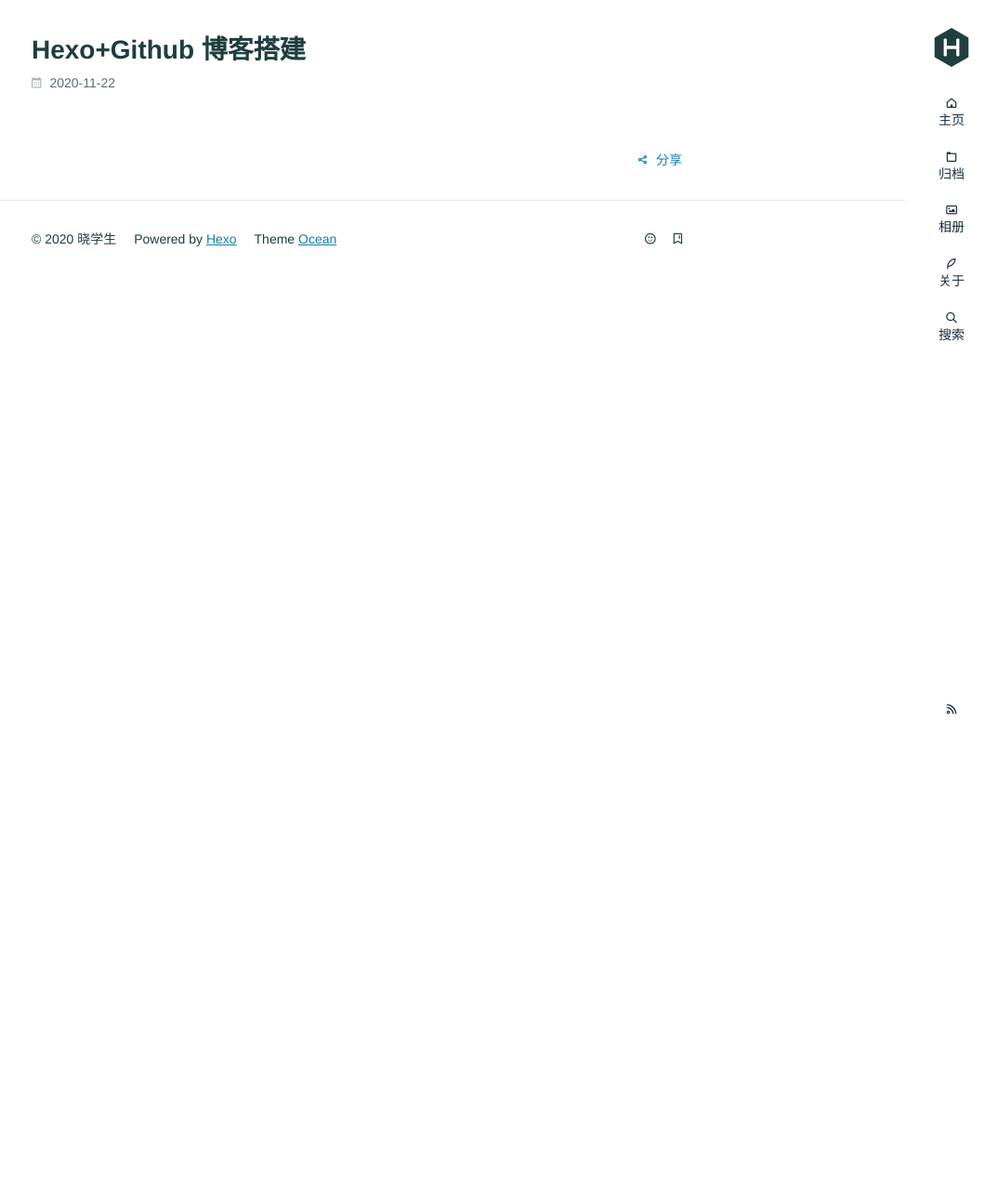
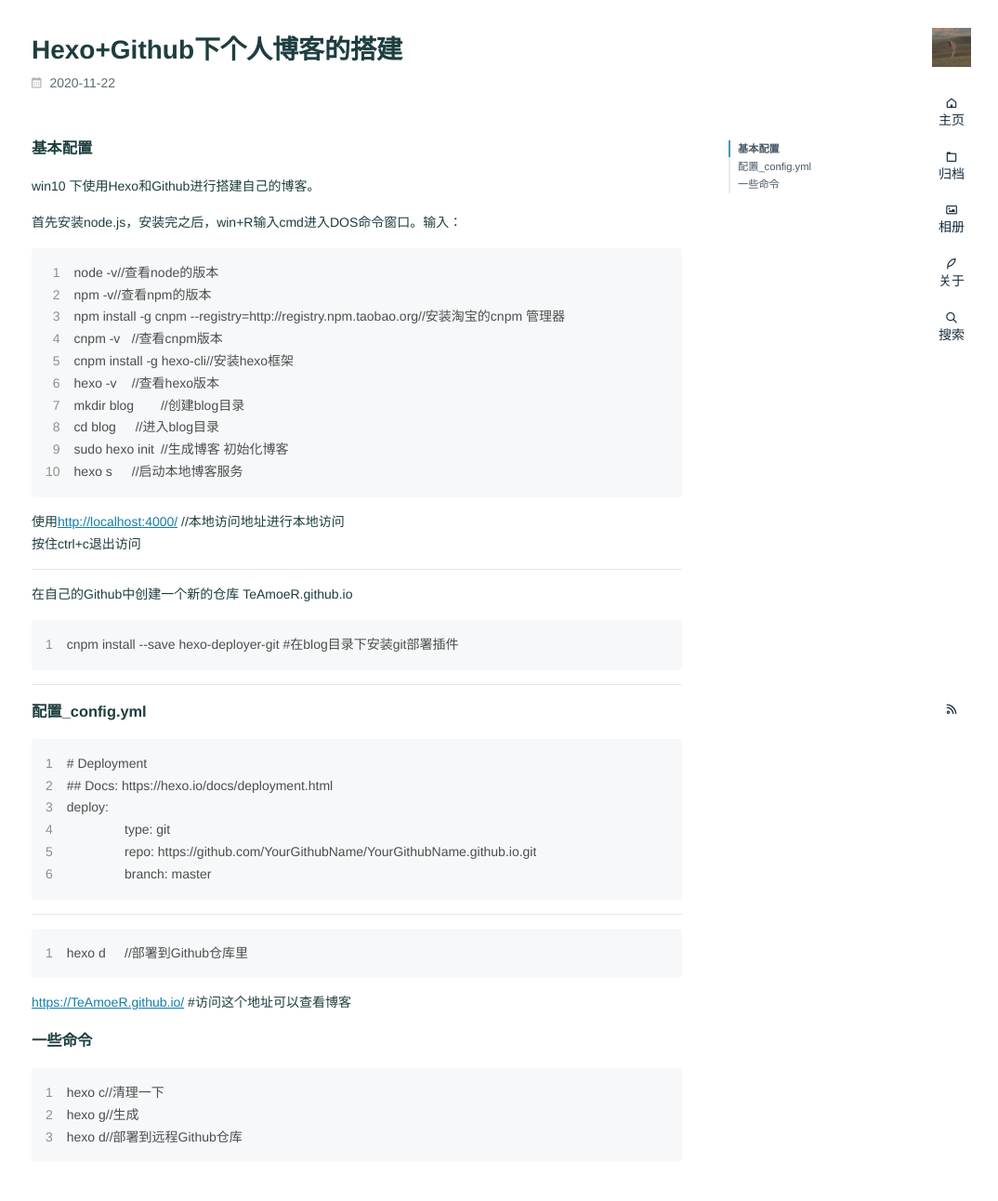
Before and after one commit to TeAmoeR/TeAmoeR.github.io, a plain HTML site: page 2020/11/22/Hexo-Github-博客搭建/index.html in a window 1280 px wide. Shown: the top 1292 px of the page at 93% size, without its empty margins (206-1280 px from the left). Before the commit the page ends 800 px from the top, so only its background shows below. Drawn offline with Linux system fonts and the light colour scheme; some packages are replaced by stand-ins of ours; no server answers; a script that the page names is missing; files whose address does not match are found by name.

Commit message:
Site updated: 2020-11-22 20:36:35

```diff
--- a/2020/11/22/Hexo-Github-博客搭建/index.html
+++ b/2020/11/22/Hexo-Github-博客搭建/index.html
@@ -7,11 +7,11 @@
 
   <meta name="viewport" content="width=device-width, initial-scale=1, maximum-scale=1">
   <title>
-    Hexo+Github 博客搭建 |
+    Hexo+Github下个人博客的搭建 |
 
     晓学生</title>
 
-    <link rel="shortcut icon" href="/favicon.ico">
+    <link rel="shortcut icon" href="/H.jpg">
 
 
 <link rel="stylesheet" href="/css/style.css">
@@ -38,7 +38,7 @@
 
 
     <h1 class="article-title" itemprop="name">
-      Hexo+Github 博客搭建
+      Hexo+Github下个人博客的搭建
     </h1>
 
 
@@ -52,13 +52,15 @@
 
     <div class="article-meta">
       <a href="/2020/11/22/Hexo-Github-%E5%8D%9A%E5%AE%A2%E6%90%AD%E5%BB%BA/" class="article-date">
-  <time datetime="2020-11-22T09:08:31.000Z" itemprop="datePublished">2020-11-22</time>
+  <time datetime="2020-11-22T09:08:31.701Z" itemprop="datePublished">2020-11-22</time>
 </a>
 
     </div>
 
 
 
+
+<div class="tocbot"></div>
 
 
 
@@ -68,6 +70,22 @@
 
 
 
+
+      <h3 id="基本配置"><a href="#基本配置" class="headerlink" title="基本配置"></a>基本配置</h3><p>win10 下使用Hexo和Github进行搭建自己的博客。 </p>
+<a id="more"></a>
+<p>首先安装node.js，安装完之后，win+R输入cmd进入DOS命令窗口。输入：</p>
+<figure class="highlight plain"><table><tr><td class="gutter"><pre><span class="line">1</span><br><span class="line">2</span><br><span class="line">3</span><br><span class="line">4</span><br><span class="line">5</span><br><span class="line">6</span><br><span class="line">7</span><br><span class="line">8</span><br><span class="line">9</span><br><span class="line">10</span><br></pre></td><td class="code"><pre><span class="line">node -v&#x2F;&#x2F;查看node的版本</span><br><span class="line">npm -v&#x2F;&#x2F;查看npm的版本</span><br><span class="line">npm install -g cnpm --registry&#x3D;http:&#x2F;&#x2F;registry.npm.taobao.org&#x2F;&#x2F;安装淘宝的cnpm 管理器</span><br><span class="line">cnpm -v	&#x2F;&#x2F;查看cnpm版本</span><br><span class="line">cnpm install -g hexo-cli&#x2F;&#x2F;安装hexo框架</span><br><span class="line">hexo -v	&#x2F;&#x2F;查看hexo版本</span><br><span class="line">mkdir blog	&#x2F;&#x2F;创建blog目录</span><br><span class="line">cd blog	 &#x2F;&#x2F;进入blog目录</span><br><span class="line">sudo hexo init 	&#x2F;&#x2F;生成博客 初始化博客</span><br><span class="line">hexo s	&#x2F;&#x2F;启动本地博客服务</span><br></pre></td></tr></table></figure>
+
+<p>使用<a target="_blank" rel="noopener" href="http://localhost:4000/">http://localhost:4000/</a> //本地访问地址进行本地访问<br>按住ctrl+c退出访问</p>
+<hr>
+<p>在自己的Github中创建一个新的仓库 TeAmoeR.github.io</p>
+<figure class="highlight plain"><table><tr><td class="gutter"><pre><span class="line">1</span><br></pre></td><td class="code"><pre><span class="line">cnpm install --save hexo-deployer-git #在blog目录下安装git部署插件</span><br></pre></td></tr></table></figure>
+<hr>
+<h3 id="配置-config-yml"><a href="#配置-config-yml" class="headerlink" title="配置_config.yml"></a>配置_config.yml</h3><figure class="highlight plain"><table><tr><td class="gutter"><pre><span class="line">1</span><br><span class="line">2</span><br><span class="line">3</span><br><span class="line">4</span><br><span class="line">5</span><br><span class="line">6</span><br></pre></td><td class="code"><pre><span class="line"># Deployment</span><br><span class="line">## Docs: https:&#x2F;&#x2F;hexo.io&#x2F;docs&#x2F;deployment.html</span><br><span class="line">deploy:</span><br><span class="line">  		type: git</span><br><span class="line"> 		repo: https:&#x2F;&#x2F;github.com&#x2F;YourGithubName&#x2F;YourGithubName.github.io.git</span><br><span class="line">  		branch: master</span><br></pre></td></tr></table></figure>
+<hr>
+<figure class="highlight plain"><table><tr><td class="gutter"><pre><span class="line">1</span><br></pre></td><td class="code"><pre><span class="line">hexo d	&#x2F;&#x2F;部署到Github仓库里</span><br></pre></td></tr></table></figure>
+<p><a target="_blank" rel="noopener" href="https://teamoer.github.io/">https://TeAmoeR.github.io/</a>  #访问这个地址可以查看博客</p>
+<h3 id="一些命令"><a href="#一些命令" class="headerlink" title="一些命令"></a>一些命令</h3><figure class="highlight plain"><table><tr><td class="gutter"><pre><span class="line">1</span><br><span class="line">2</span><br><span class="line">3</span><br></pre></td><td class="code"><pre><span class="line">hexo c&#x2F;&#x2F;清理一下</span><br><span class="line">hexo g&#x2F;&#x2F;生成</span><br><span class="line">hexo d&#x2F;&#x2F;部署到远程Github仓库</span><br></pre></td></tr></table></figure>
 
 
 
@@ -118,7 +136,7 @@
 <nav class="navbar">
 
     <div class="logo">
-      <a href="/"><img src="/images/hexo.svg" alt="晓学生"></a>
+      <a href="/"><img src="/images/H.jpg" alt="晓学生"></a>
     </div>
 
   <ul class="nav nav-main">
```
Also changed, not shown: archives/2020/11/index.html (+4 -4 lines), archives/2020/index.html (+4 -4 lines), archives/index.html (+4 -4 lines), index.html (+10 -5 lines).
